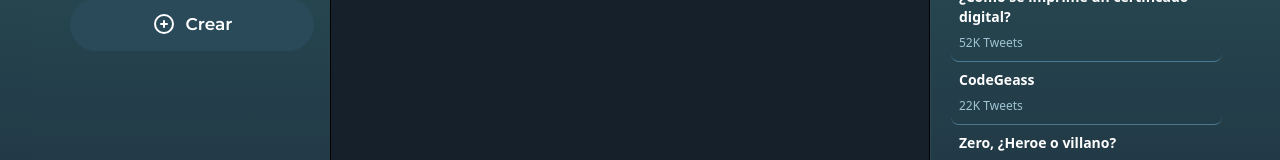
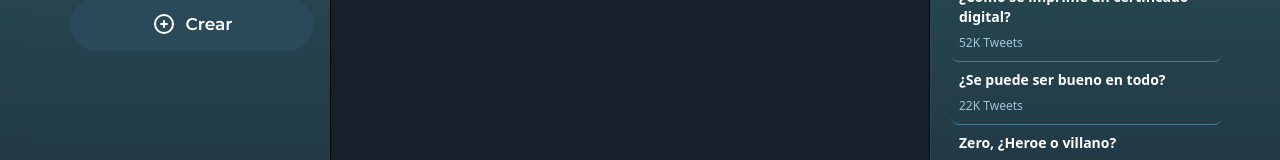
Before and after one commit to AntonioMorera/Telamonet, a Vue app: page /home in a window 1280 px wide. Shown: the part 464-624 px from the top of the page. Built offline with nearby package versions, Linux system fonts and the light colour scheme.

Commit message:
Update tendencias hashtags in SideBar.vue

```diff
--- a/src/components/SideBar.vue
+++ b/src/components/SideBar.vue
@@ -28,10 +28,10 @@ const sugerencias = [
 
 // Datos de ejemplo para tendencias
 const tendencias = [
-  { hashtag: 'Reto viral Antena3'                         , tweets: '252K Tweets' },
+  { hashtag: 'Reto viral Antena3'                      , tweets: '252K Tweets' },
   { hashtag: '¿Se tiene que venir llorado de casa?'    , tweets: '142K Tweets' },
   { hashtag: '¿Como se imprime un certificado digital?', tweets: '52K Tweets' },
-  { hashtag: 'CodeGeass'                               , tweets: '22K Tweets' },
+  { hashtag: '¿Se puede ser bueno en todo?'            , tweets: '22K Tweets' },
   { hashtag: 'Zero, ¿Heroe o villano?'                 , tweets: '12K Tweets' },
   { hashtag: 'Forager'                                 , tweets: '8K Tweets' }
 ]
```
